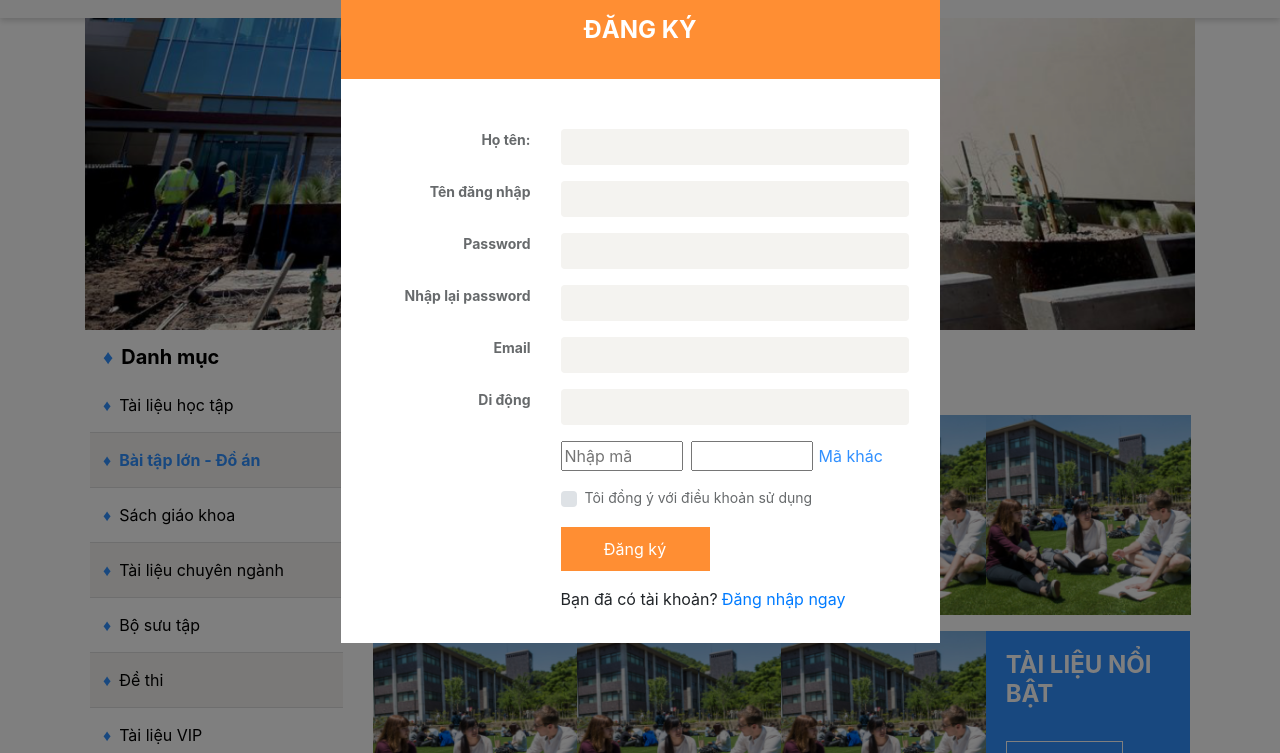
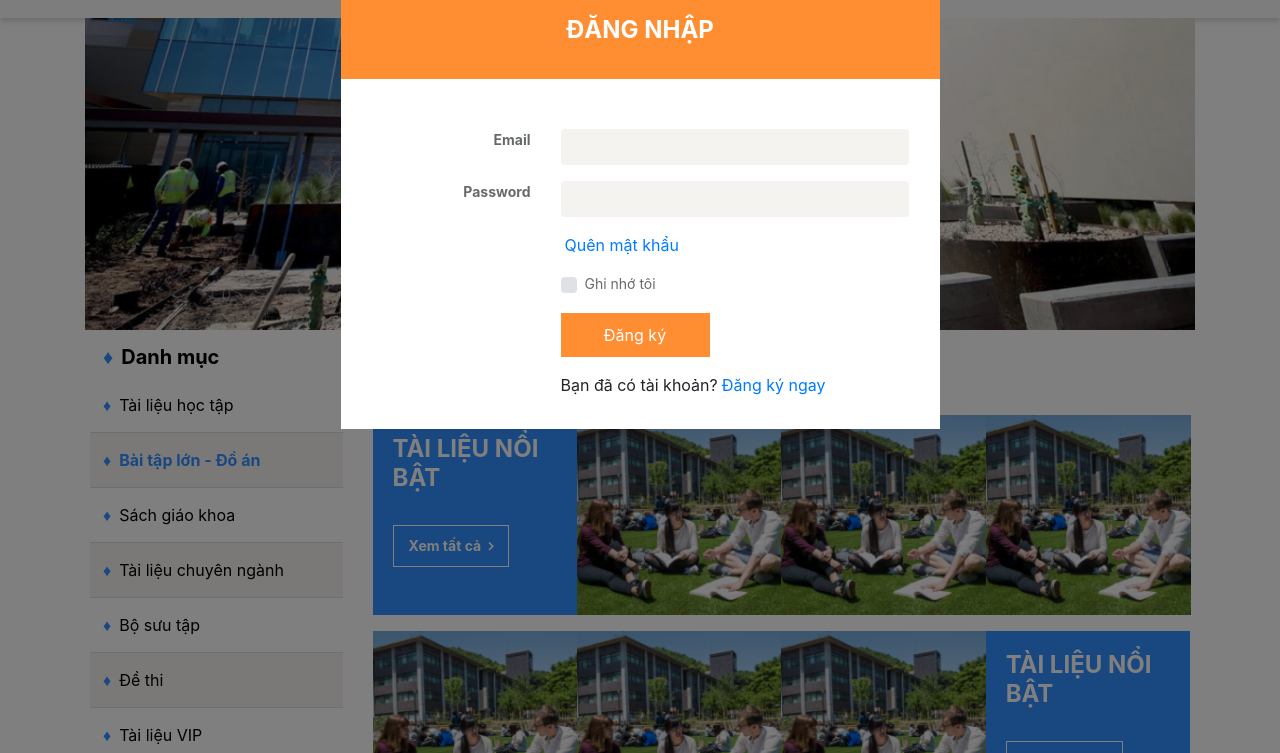
Before and after one commit to tientom2017/student_template, a plain HTML site: page index.html in a window 1280 px wide. Both pictures are taken after a click on the link "Đăng nhập/ Đăng ký". Shown: the part 47-800 px from the top of the page. Drawn offline with nearby package versions, Linux system fonts and the light colour scheme.

Commit message:
popup sign-in

```diff
--- a/index.html
+++ b/index.html
@@ -170,10 +170,10 @@
     <div class="modal fade" id="exampleModal" tabindex="-1" role="dialog" aria-labelledby="exampleModalLabel" aria-hidden="true">
         <div class="modal-dialog" style="width: 599px;" role="document">
             <div class="modal-content">
-                <div class="modal-head">
+                <!-- <div class="modal-head">
                     ĐĂNG KÝ
-                </div>
-                <div class="modal-body">
+                </div> -->
+                <!-- <div class="modal-body">
                     <form class="form-horizontal">
                         <div class="form-group d-flex">
                             <label class="control-label col-sm-4 text-right" for="name">Họ tên:</label>
@@ -191,7 +191,7 @@
                             <label class="control-label col-sm-4 text-right" for="pass">Password</label>
                             <div class="col-sm-8">
                                 <input type="password" class="form-control" id="password">
-                                <!-- <span toggle="#password-field" class="fa fa-fw fa-eye field-icon toggle-password"></span> -->
+                                <span toggle="#password-field" class="fa fa-fw fa-eye field-icon toggle-password"></span>
                             </div>
                         </div>
                         <div class="form-group d-flex ">
@@ -244,7 +244,60 @@
                             </div>
                         </div>
                     </form>
+                </div> -->
+
+
+                <div class="modal-head">
+                    ĐĂNG NHẬP
                 </div>
+                <div class="modal-body">
+                    <form class="form-horizontal">
+
+                        <div class="form-group d-flex">
+                            <label class="control-label col-sm-4 text-right" for="email">Email</label>
+                            <div class="col-sm-8">
+                                <input type="text" class="form-control" id="email">
+                            </div>
+                        </div>
+                        <div class="form-group d-flex">
+                            <label class="control-label col-sm-4 text-right" for="pass">Password</label>
+                            <div class="col-sm-8">
+                                <input type="password" class="form-control" id="password">
+                                <!-- <span toggle="#password-field" class="fa fa-fw fa-eye field-icon toggle-password"></span> -->
+                            </div>
+                        </div>
+                        <div class="form-group d-flex">
+                            <div class="col-sm-4">
+                            </div>
+                            <div class="col-sm-8 d-flex">
+                                <span class="d-flex"><a href="#" class="pl-1"> Quên mật khẩu</a></span>
+                            </div>
+                        </div>
+                        <div class="form-group d-flex">
+                            <div class="col-sm-4">
+                            </div>
+                            <div class="custom-control custom-checkbox col-sm-8 d-flex">
+                                <input type="checkbox" class="custom-control-input" id="customControlAutosizing">
+                                <label class="custom-control-label" style="font-weight: normal;" for="customControlAutosizing">Ghi nhớ tôi</label>
+                            </div>
+                        </div>
+                        <div class="form-group d-flex">
+                            <div class="col-sm-4">
+                            </div>
+                            <div class="col-sm-8 d-flex">
+                                <button class="register">Đăng ký</button>
+                            </div>
+                        </div>
+                        <div class="form-group d-flex">
+                            <div class="col-sm-4">
+                            </div>
+                            <div class="col-sm-8 d-flex">
+                                <span class="d-flex">Bạn đã có tài khoản? <a href="#" class="pl-1"> Đăng ký ngay</a></span>
+                            </div>
+                        </div>
+                    </form>
+                </div>
+
             </div>
         </div>
     </div>
@@ -254,11 +307,11 @@
 <script src="https://maxcdn.bootstrapcdn.com/bootstrap/4.0.0/js/bootstrap.min.js " integrity="sha384-JZR6Spejh4U02d8jOt6vLEHfe/JQGiRRSQQxSfFWpi1MquVdAyjUar5+76PVCmYl " crossorigin="anonymous "></script>
 <script>
     function myFunction() {
-        var x = document.getElementsByClassName("toggle-password ");
-        if (x.type === "password ") {
-            x.type = "text ";
+        var x = document.getElementsByClassName("toggle-password");
+        if (x.type === "password") {
+            x.type = "text";
         } else {
-            x.type = "password ";
+            x.type = "password";
         }
     }
 </script>
--- a/styles.css
+++ b/styles.css
@@ -233,6 +233,10 @@
         color: #ffffff;
     }
 
+    .forget-pass {
+        justify-content: flex-end;
+    }
+
     .modal-body {
         padding-top: 50px;
     }
```
